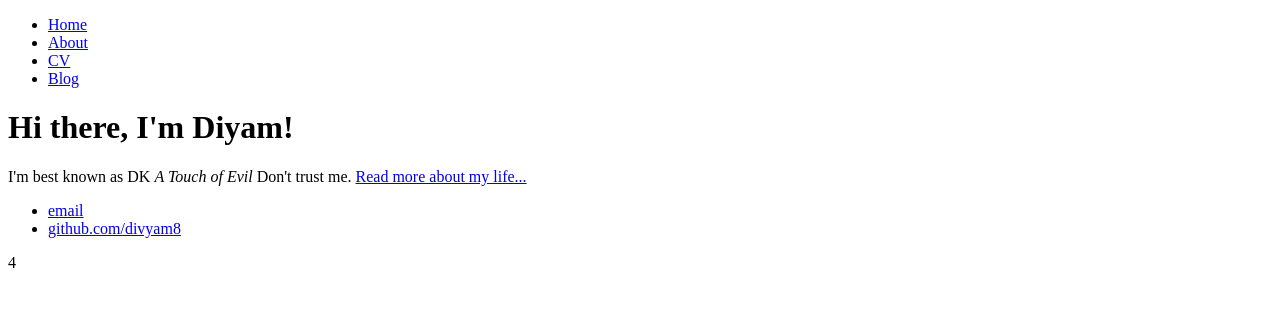
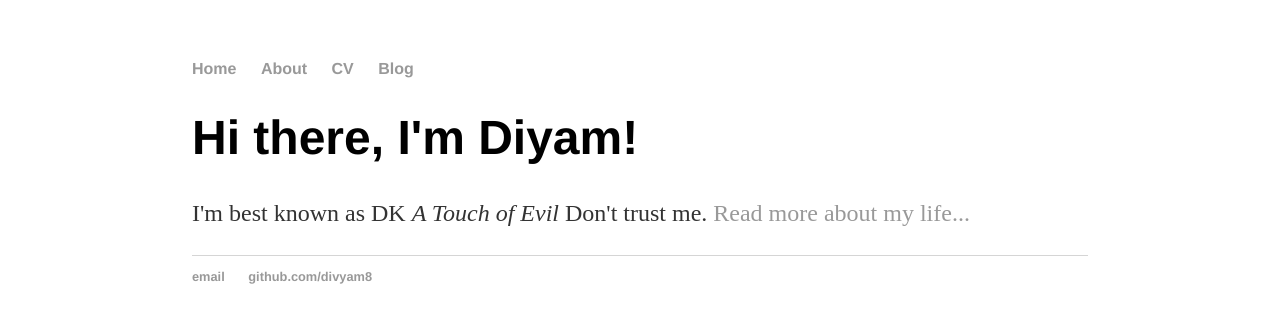
Before and after one commit to divyam8/divyam8.github.io, a plain HTML site: page index.html in a window 1280 px wide. Drawn offline with Linux system fonts and the light colour scheme.

Commit message:
Update index.html

```diff
--- a/index.html
+++ b/index.html
@@ -1,7 +1,8 @@
 <!DOCTYPE html>
 <html>
 	<head>
-		<title>Hank Quinlan, Horrible Cop</title>
+		<title>Divyam Khandelwal</title></title>
+		<link rel="stylesheet" type="text/css" href="/css/main.css">
 	</head>
 	<body>
 		<nav>
@@ -26,4 +27,3 @@
 		</footer>
 	</body>
 </html>
-4
```
